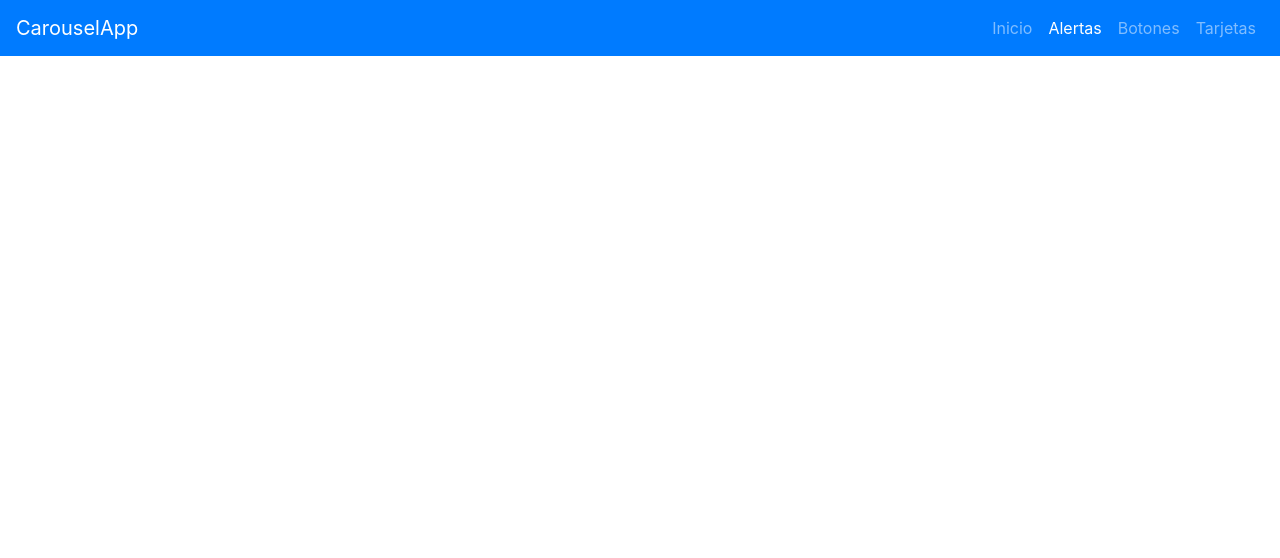
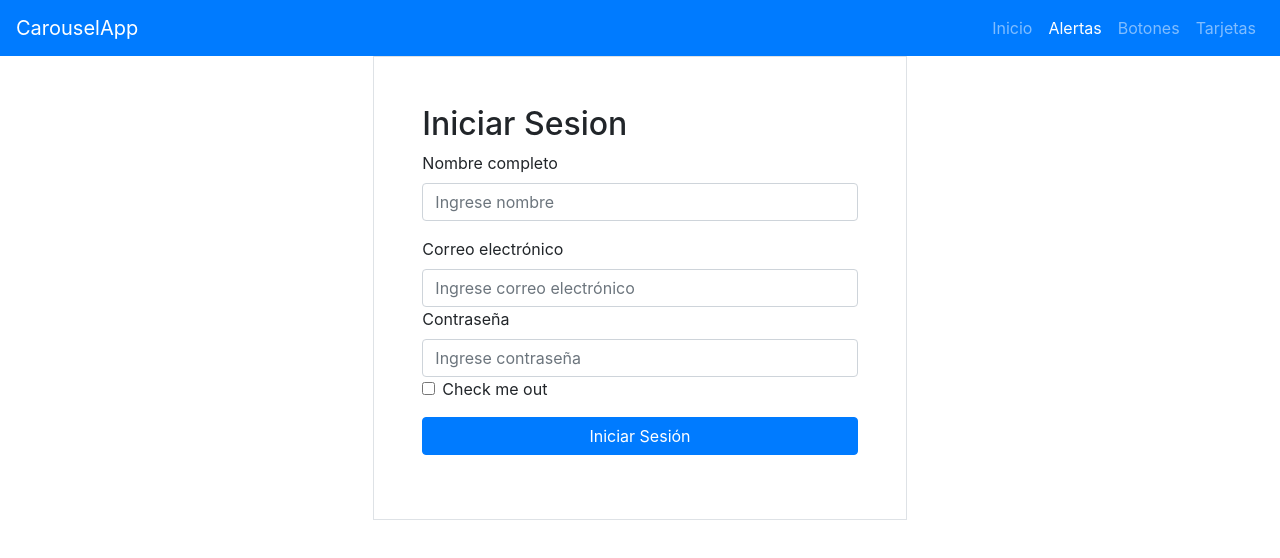
Before and after one commit to JeimmyAguilar/claseBoostrap-, a plain HTML site: page page-1/alertas.html in a window 1280 px wide. Drawn offline with nearby package versions, Linux system fonts and the light colour scheme.

Commit message:
Formulario de repaso

```diff
--- a/page-1/alertas.html
+++ b/page-1/alertas.html
@@ -1,20 +1,24 @@
 <!doctype html>
 <html lang="en">
+
 <head>
   <!-- Required meta tags -->
   <meta charset="utf-8">
   <meta name="viewport" content="width=device-width, initial-scale=1, shrink-to-fit=no">
 
   <!-- Bootstrap CSS -->
-    <link rel="stylesheet" href="https://cdn.jsdelivr.net/npm/bootstrap@4.6.0/dist/css/bootstrap.min.css" integrity="sha384-B0vP5xmATw1+K9KRQjQERJvTumQW0nPEzvF6L/Z6nronJ3oUOFUFpCjEUQouq2+l" crossorigin="anonymous">
+  <link rel="stylesheet" href="https://cdn.jsdelivr.net/npm/bootstrap@4.6.0/dist/css/bootstrap.min.css"
+    integrity="sha384-B0vP5xmATw1+K9KRQjQERJvTumQW0nPEzvF6L/Z6nronJ3oUOFUFpCjEUQouq2+l" crossorigin="anonymous">
 
   <title>CarouselApp</title>
 </head>
+
 <body>
   <!--Barra de navegación-->
   <nav class="navbar navbar-expand-md navbar-dark bg-primary">
     <a class="navbar-brand" href="#">CarouselApp</a>
-        <button class="navbar-toggler" type="button"  data-toggle="collapse" data-target="#menuOpciones" aria-controls="navbarNavAltMarkup" aria-expanded="false" aria-label="Toggle navigation">
+    <button class="navbar-toggler" type="button" data-toggle="collapse" data-target="#menuOpciones"
+      aria-controls="navbarNavAltMarkup" aria-expanded="false" aria-label="Toggle navigation">
       <span class="navbar-toggler-icon"></span>
     </button>
 
@@ -28,6 +32,34 @@
       </div>
     </div>
   </nav>
+  <!--Formulario-->
+  <div class="d-flex justify-content-center">
+    <div class="col-md-5 border p-5">
+      <h2> Iniciar Sesion </h2>
+        <form>
+          <div class="form-group">
+            <label for="user">Nombre completo</label>
+            <input required placeholder="Ingrese nombre" required type="text" class="form-control" id="user">
+          </div>
+          <div class="form-group">
+            <label for="email">Correo electrónico</label>
+            <input placeholder="Ingrese correo electrónico" required type="email" class="form-control" id="userId">
+            <div class="form-group">
+              <label for="passwd">Contraseña</label>
+              <input required placeholder="Ingrese contraseña" required type="password" class="form-control"
+                id="passwd">
+              <div class="form-group form-check">
+                <input type="checkbox" class="form-check-input" id="exampleCheck1">
+                <label class="form-check-label" for="exampleCheck1">Check me out</label>
+              </div>
+
+            </div>
+
+
+            <button type="Submit" class="btn btn-primary btn-block">Iniciar Sesión</button>
+        </form>
+      </div>
+    </div>
 
 
 
@@ -35,8 +67,12 @@
     <!-- Optional JavaScript; choose one of the two! -->
 
     <!-- Option 1: jQuery and Bootstrap Bundle (includes Popper) -->
-    <script src="https://code.jquery.com/jquery-3.5.1.slim.min.js" integrity="sha384-DfXdz2htPH0lsSSs5nCTpuj/zy4C+OGpamoFVy38MVBnE+IbbVYUew+OrCXaRkfj" crossorigin="anonymous"></script>
-    <script src="https://cdn.jsdelivr.net/npm/bootstrap@4.6.0/dist/js/bootstrap.bundle.min.js" integrity="sha384-Piv4xVNRyMGpqkS2by6br4gNJ7DXjqk09RmUpJ8jgGtD7zP9yug3goQfGII0yAns" crossorigin="anonymous"></script>
+    <script src="https://code.jquery.com/jquery-3.5.1.slim.min.js"
+      integrity="sha384-DfXdz2htPH0lsSSs5nCTpuj/zy4C+OGpamoFVy38MVBnE+IbbVYUew+OrCXaRkfj"
+      crossorigin="anonymous"></script>
+    <script src="https://cdn.jsdelivr.net/npm/bootstrap@4.6.0/dist/js/bootstrap.bundle.min.js"
+      integrity="sha384-Piv4xVNRyMGpqkS2by6br4gNJ7DXjqk09RmUpJ8jgGtD7zP9yug3goQfGII0yAns"
+      crossorigin="anonymous"></script>
 
     <!-- Option 2: Separate Popper and Bootstrap JS -->
     <!--
@@ -45,4 +81,5 @@
     <script src="https://cdn.jsdelivr.net/npm/bootstrap@4.6.0/dist/js/bootstrap.min.js" integrity="sha384-+YQ4JLhjyBLPDQt//I+STsc9iw4uQqACwlvpslubQzn4u2UU2UFM80nGisd026JF" crossorigin="anonymous"></script>
     -->
 </body>
+
 </html>
```
Lines whose indentation alone changed are shown as unchanged.
